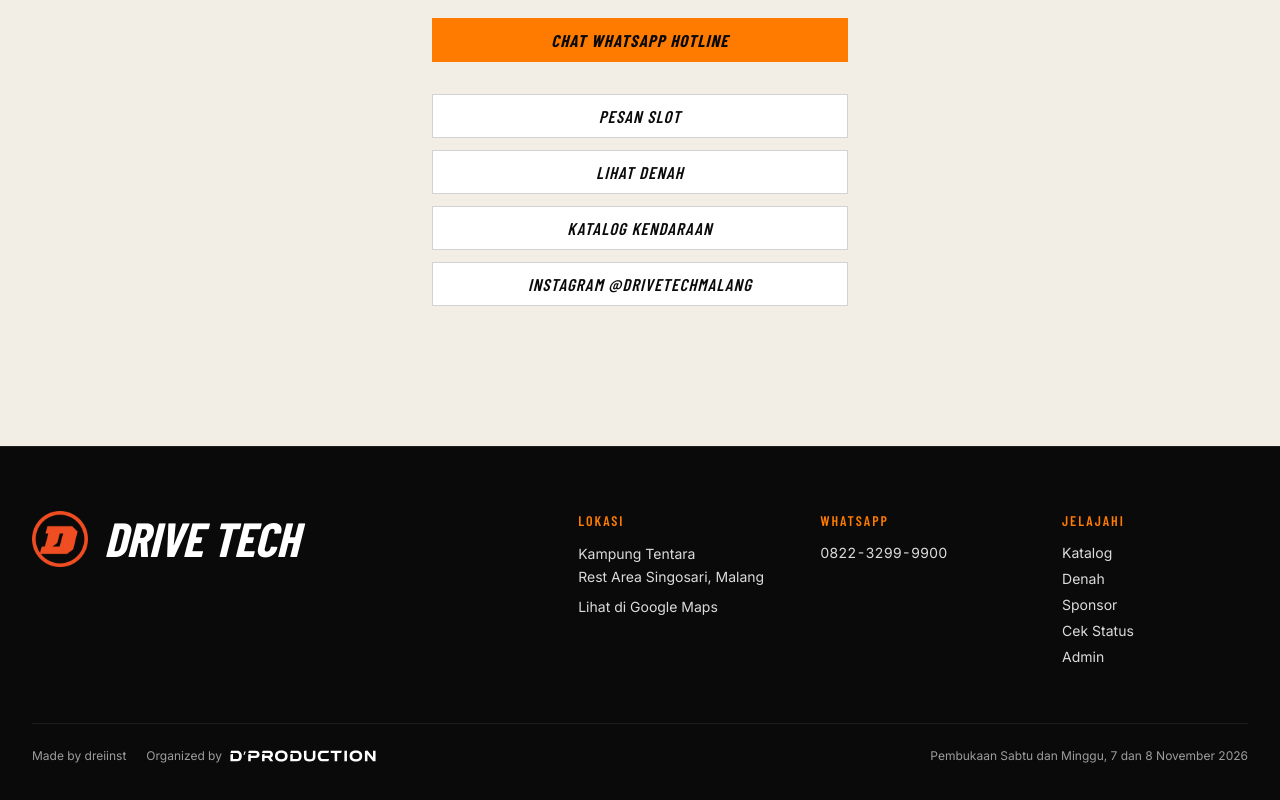
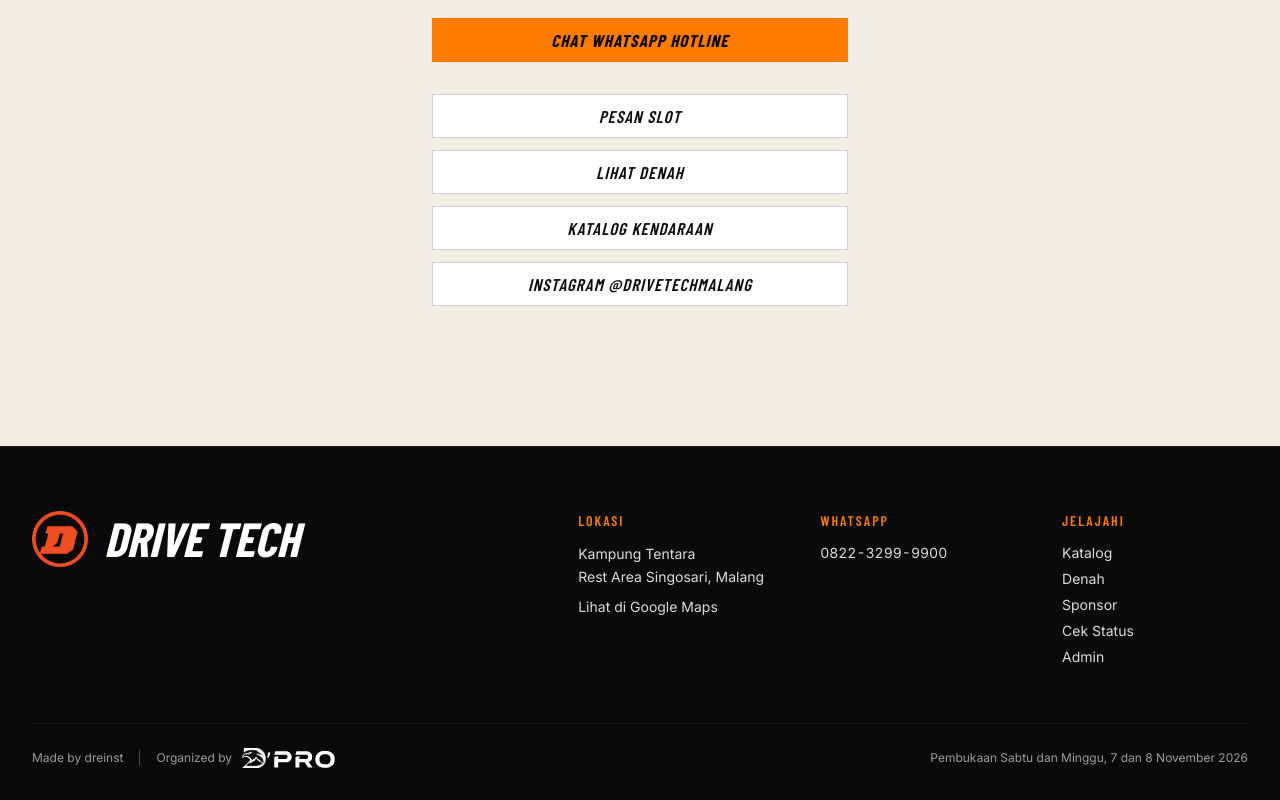
Before and after one commit to dreinst/DriveTech, a Next.js app: page /bio in a window 1280 px wide. Shown: the part 291-1091 px from the top of the page. Built offline with nearby package versions, Linux system fonts and the light colour scheme; no server answers; a web font is replaced by a local one.

Commit message:
Footer: Made by dreinst, garis pemisah, Organized by logo D'PRO

```diff
--- a/src/components/layout/SiteFooter.tsx
+++ b/src/components/layout/SiteFooter.tsx
@@ -65,12 +65,13 @@
         </div>
 
         <div className="mt-14 flex flex-col gap-4 border-t border-line pt-6 sm:flex-row sm:items-center sm:justify-between">
-          <p className="flex flex-wrap items-center gap-x-5 gap-y-2 text-xs text-ink/60">
-            <span>Made by dreiinst</span>
-            <span className="flex items-center gap-2">
+          <p className="flex items-center gap-4 text-xs text-ink/60">
+            <span>Made by dreinst</span>
+            <span aria-hidden="true" className="h-4 w-px bg-ink/25" />
+            <span className="flex items-center gap-2.5">
               Organized by
               {/* eslint-disable-next-line @next/next/no-img-element -- SVG statis, tanpa optimasi */}
-              <img src="/logo-dpro-teks.svg" alt="D'Production" className="h-3 w-auto shrink-0" />
+              <img src="/logo-dpro-ringkas.svg" alt="D'PRO" className="h-5 w-auto shrink-0" />
             </span>
           </p>
           <p className="text-xs text-ink/60">Pembukaan Sabtu dan Minggu, 7 dan 8 November 2026</p>
```
Also changed, not shown: public/logo-dpro-ringkas.svg (added), public/logo-dpro-teks.svg (deleted).
